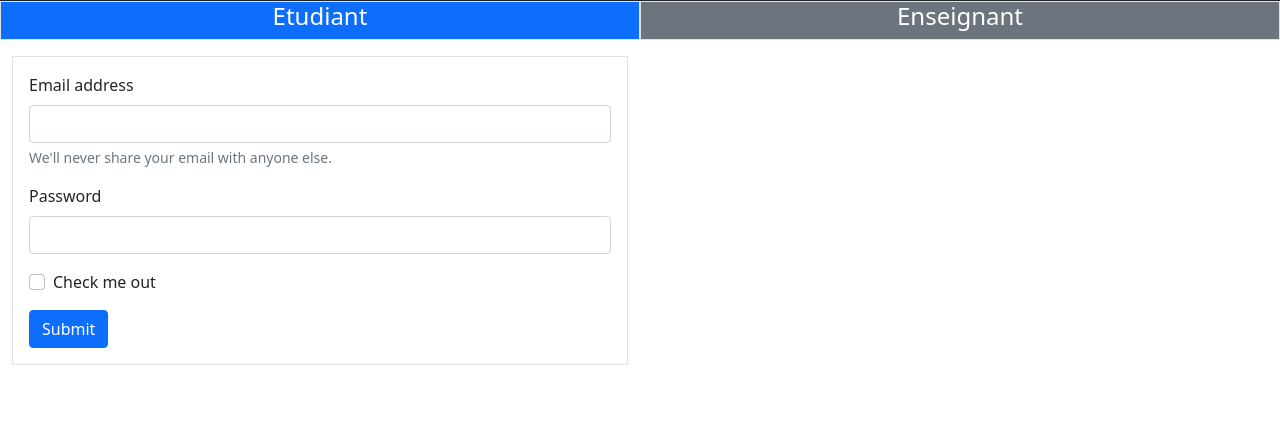
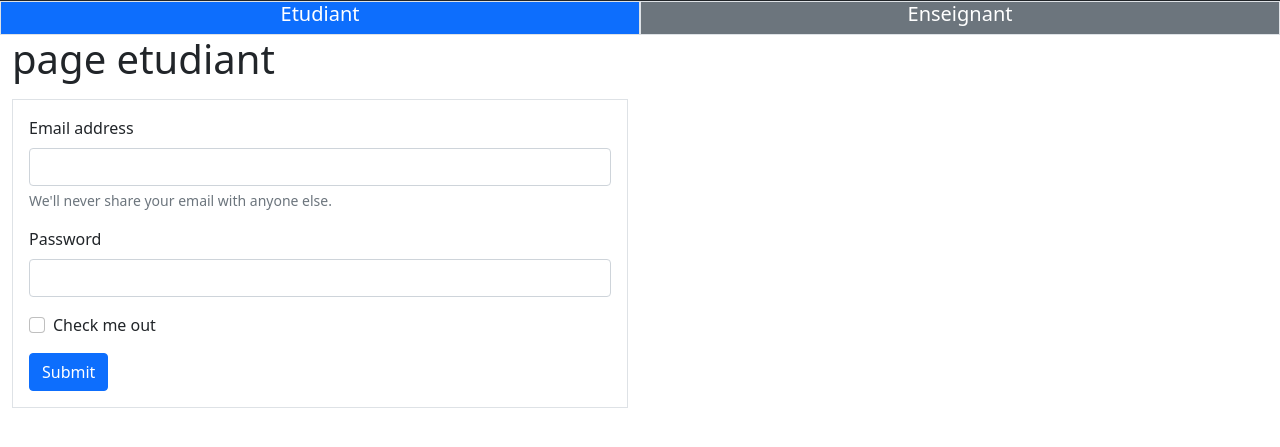
Before and after one commit to manoyfinaritra/gestion_ecole, a PHP site: page /gestion_ecole/view/acceuil_admin.php in a window 1280 px wide. Shown: the part 87-534 px from the top of the page. Run offline with PHP 8.4, Linux system fonts and the light colour scheme; the visitor is signed in with stand-in values (Sample User, id 1).

Commit message:
interface admin

```diff
--- /dev/null
+++ b/assets/js/acceuil_admin.js
@@ -0,0 +1,16 @@
+$(document).ready(function () {
+   $("#etudiant").click(function (e) {
+    e.preventDefault();
+    $("#etudiant_section").show(200)
+    $("#enseignant_section").hide(200)
+
+   });
+
+   $("#enseignant").click(function (e) {
+    e.preventDefault();
+    $("#enseignant_section").show(200)
+    $("#etudiant_section").hide(200)
+
+   });
+
+});
--- a/view/acceuil_admin.php
+++ b/view/acceuil_admin.php
@@ -15,18 +15,21 @@ include "../config.php"    ?>
     <?php include "../view/navbar.php" ?>
     <div class="container-fluid">
         <div class="row">
-            <div class="col text-center border bg-primary">
-                <h4 class=" text-white">Etudiant</h4>
+            <div class="col text-center border bg-primary" id="etudiant">
+                <h5 class=" text-white">Etudiant</h5>
             </div>
-            <div class="col text-center border bg-secondary">
-                <h4 class=" text-white">Enseignant</h4>
+            <div class="col text-center border bg-secondary" id="enseignant">
+                <h5 class=" text-white">Enseignant</h5>
             </div>
         </div>
     </div>
 
-    <div class="container-fluid">
+
+
+    <div class=" container-fluid pointer-event" id="etudiant_section">
         <div class="row">
             <div class="col-12 col-md-6">
+                <h1>page etudiant</h1>
                 <form class=" mt-3 border p-3">
                     <div class="mb-3">
                         <label for="exampleInputEmail1" class="form-label">Email address</label>
@@ -47,7 +50,16 @@ include "../config.php"    ?>
         </div>
     </div>
 
+    <div class=" container-fluid" style="display: none;" id="enseignant_section">
+        <div class="row">
+            <div class="col">
+                <h1>page enseignant</h1>
+            </div>
+        </div>
+    </div>
+    <script src="<?= URL ?>assets/js/jquery.js"></script>
     <script src="<?= URL ?>assets/js/bootstrap.js"></script>
+    <script src="<?= URL ?>assets/js/acceuil_admin.js"></script>
 </body>
 
 </html>
```
Also changed, not shown: view/connexion.php (+5 -5 lines).
